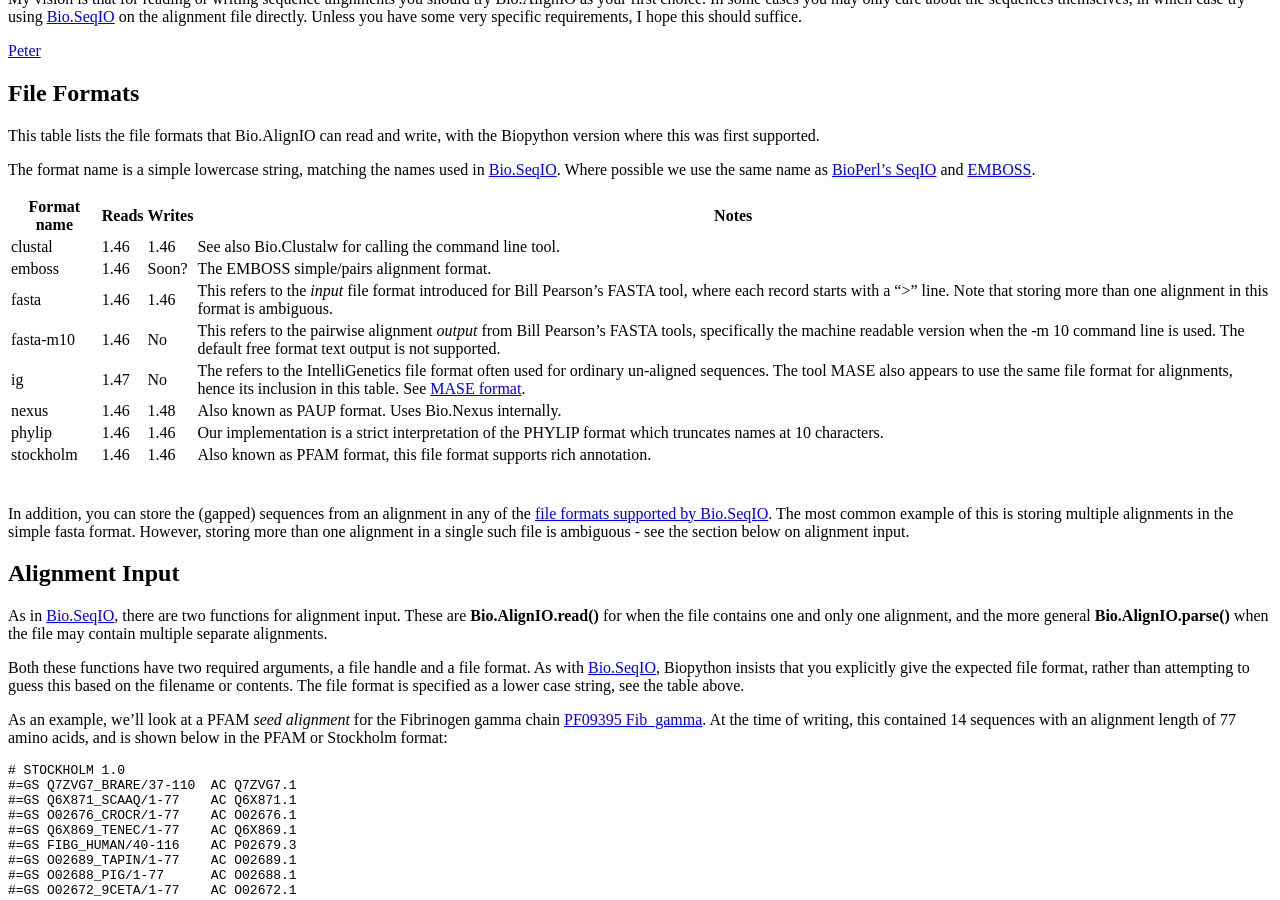
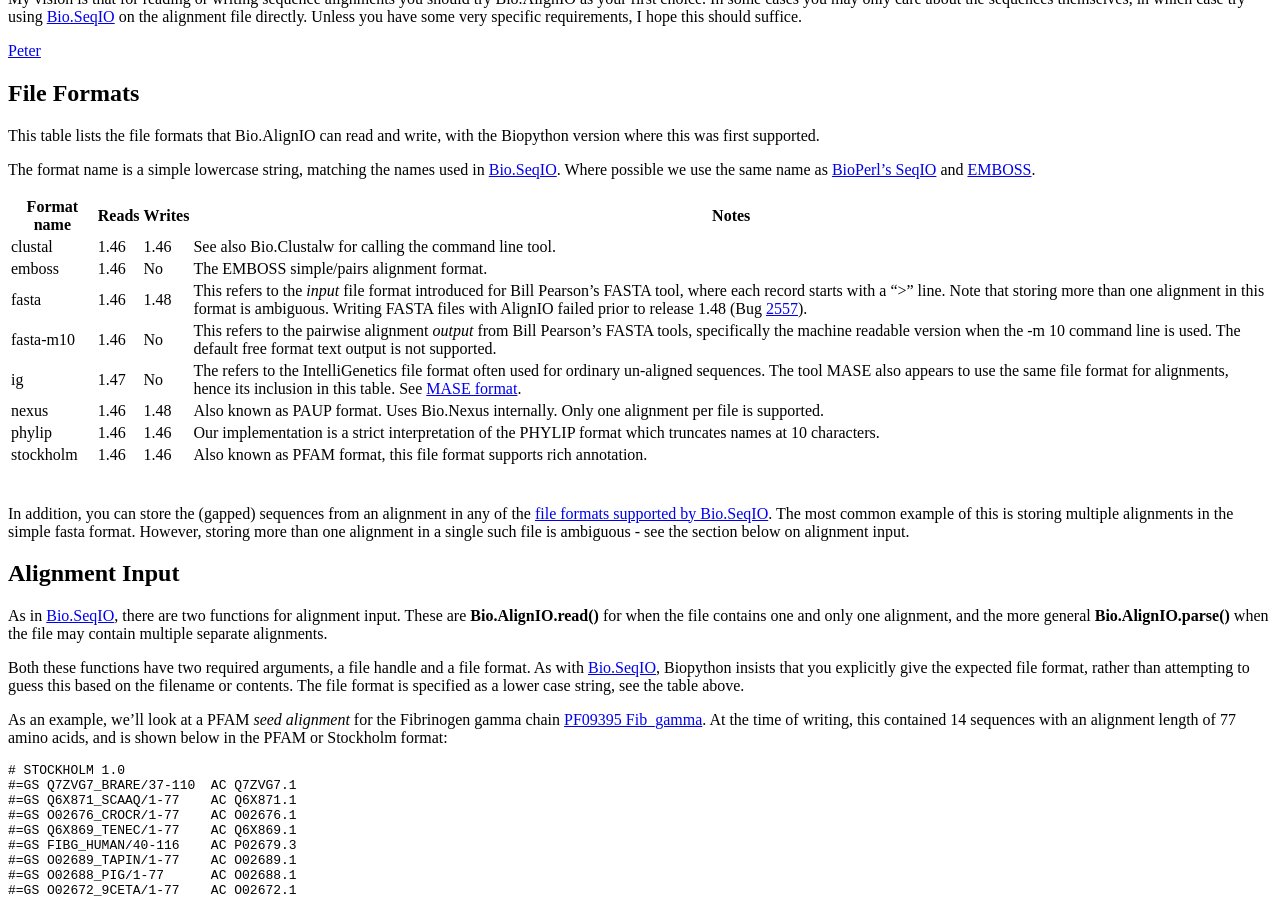
Before and after one commit to biopython/biopython.github.io, a Jekyll site: the page built from wiki/AlignIO.md, in a window 1280 px wide and 900 px high, scrolled down 365 px. Built offline with Jekyll 4.4.1, drawn with Linux system fonts in a browser that asks for light colours; some of the changed text lies outside the part shown.

Commit message:
Moving the Bug 2557 note to the table.

```diff
--- a/wiki/AlignIO.md
+++ b/wiki/AlignIO.md
@@ -50,16 +50,16 @@ The format name is a simple lowercase string, matching the names used in
 [BioPerl's SeqIO](bp:HOWTO:SeqIO#Formats "wikilink") and
 [EMBOSS](http://emboss.sourceforge.net/docs/themes/SequenceFormats.html).
 
-| Format name | Reads | Writes | Notes                                                                                                                                                                                                                                                                  |
-|-------------|-------|--------|------------------------------------------------------------------------------------------------------------------------------------------------------------------------------------------------------------------------------------------------------------------------|
-| clustal     | 1.46  | 1.46   | See also Bio.Clustalw for calling the command line tool.                                                                                                                                                                                                               |
-| emboss      | 1.46  | Soon?  | The EMBOSS simple/pairs alignment format.                                                                                                                                                                                                                              |
-| fasta       | 1.46  | 1.46   | This refers to the *input* file format introduced for Bill Pearson's FASTA tool, where each record starts with a "&gt;" line. Note that storing more than one alignment in this format is ambiguous.                                                                   |
-| fasta-m10   | 1.46  | No     | This refers to the pairwise alignment *output* from Bill Pearson's FASTA tools, specifically the machine readable version when the -m 10 command line is used. The default free format text output is not supported.                                                   |
-| ig          | 1.47  | No     | The refers to the IntelliGenetics file format often used for ordinary un-aligned sequences. The tool MASE also appears to use the same file format for alignments, hence its inclusion in this table. See [MASE format](bp:Mase_multiple_alignment_format "wikilink"). |
-| nexus       | 1.46  | 1.48   | Also known as PAUP format. Uses Bio.Nexus internally.                                                                                                                                                                                                                  |
-| phylip      | 1.46  | 1.46   | Our implementation is a strict interpretation of the PHYLIP format which truncates names at 10 characters.                                                                                                                                                             |
-| stockholm   | 1.46  | 1.46   | Also known as PFAM format, this file format supports rich annotation.                                                                                                                                                                                                  |
+| Format name | Reads | Writes | Notes                                                                                                                                                                                                                                                                                                                               |
+|-------------|-------|--------|-------------------------------------------------------------------------------------------------------------------------------------------------------------------------------------------------------------------------------------------------------------------------------------------------------------------------------------|
+| clustal     | 1.46  | 1.46   | See also Bio.Clustalw for calling the command line tool.                                                                                                                                                                                                                                                                            |
+| emboss      | 1.46  | No     | The EMBOSS simple/pairs alignment format.                                                                                                                                                                                                                                                                                           |
+| fasta       | 1.46  | 1.48   | This refers to the *input* file format introduced for Bill Pearson's FASTA tool, where each record starts with a "&gt;" line. Note that storing more than one alignment in this format is ambiguous. Writing FASTA files with AlignIO failed prior to release 1.48 (Bug [2557](http://bugzilla.open-bio.org/show_bug.cgi?id=2557)). |
+| fasta-m10   | 1.46  | No     | This refers to the pairwise alignment *output* from Bill Pearson's FASTA tools, specifically the machine readable version when the -m 10 command line is used. The default free format text output is not supported.                                                                                                                |
+| ig          | 1.47  | No     | The refers to the IntelliGenetics file format often used for ordinary un-aligned sequences. The tool MASE also appears to use the same file format for alignments, hence its inclusion in this table. See [MASE format](bp:Mase_multiple_alignment_format "wikilink").                                                              |
+| nexus       | 1.46  | 1.48   | Also known as PAUP format. Uses Bio.Nexus internally. Only one alignment per file is supported.                                                                                                                                                                                                                                     |
+| phylip      | 1.46  | 1.46   | Our implementation is a strict interpretation of the PHYLIP format which truncates names at 10 characters.                                                                                                                                                                                                                          |
+| stockholm   | 1.46  | 1.46   | Also known as PFAM format, this file format supports rich annotation.                                                                                                                                                                                                                                                               |
 ||
 
 In addition, you can store the (gapped) sequences from an alignment in
```
Also changed, not shown: other parts of wiki/AlignIO.md (+0 -5 lines), 1 other file.
